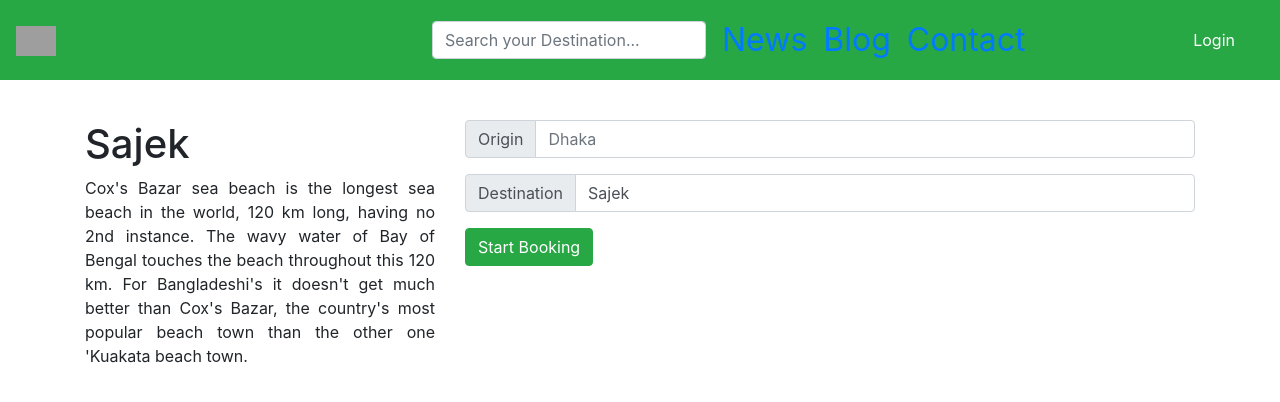
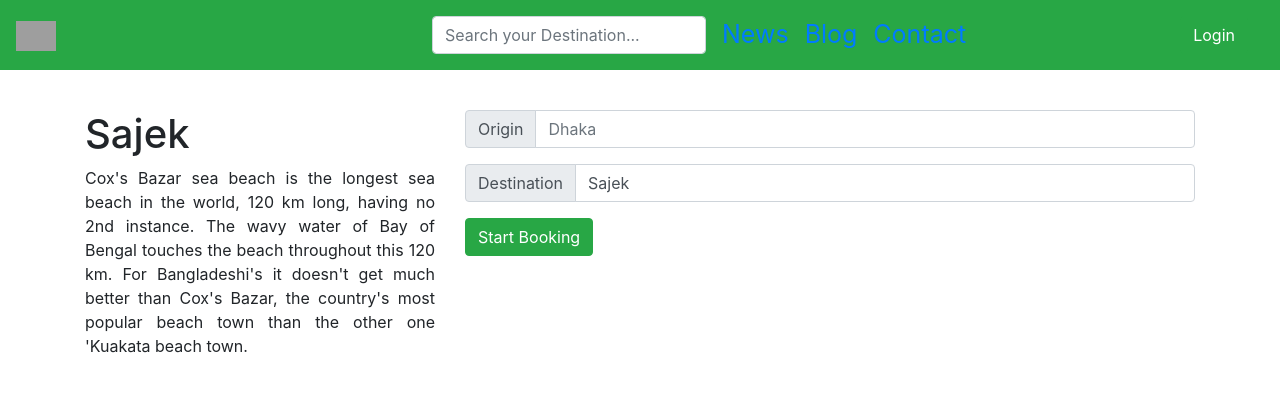
Before and after one commit to nahidkishore/travel-bd, a React (Create React App) app: page /booking/1 in a window 1280 px wide. Shown: the top 402 px of the page. Built offline with nearby package versions, Linux system fonts and the light colour scheme; grey boxes are pictures that could not be loaded.

Commit message:
project finished

```diff
--- a/src/components/Header/Header.js
+++ b/src/components/Header/Header.js
@@ -29,11 +29,11 @@ const Header = () => {
 
     </Form>
     <Nav className="mr-auto nav-header">
-      <Nav.Link href="" style={{ fontWeight: "0",fontSize: "32px" }}><Link to="/news">News</Link></Nav.Link>
+      <Nav.Link href="" style={{ fontWeight: "0",fontSize: "25px" }}><Link to="/news">News</Link></Nav.Link>
       {/* <Nav.Link href="/"><Link to="/destination">Destination</Link> </Nav.Link> */}
-      <Nav.Link href="" style={{ fontWeight: "0",fontSize: "32px" }}><Link to="/blog">Blog</Link></Nav.Link>
+      <Nav.Link href="" style={{ fontWeight: "0",fontSize: "25px" }}><Link to="/blog">Blog</Link></Nav.Link>
 
-      <Nav.Link href="" style={{ fontWeight: "0",fontSize: "32px" }}><Link to="/contact">Contact</Link></Nav.Link>
+      <Nav.Link href="" style={{ fontWeight: "0",fontSize: "25px" }}><Link to="/contact">Contact</Link></Nav.Link>
 
 
       <Nav.Link href=""><p style={{color: 'yellow', weight: 'normal'}}> {loggedInUser.displayName}</p></Nav.Link>
@@ -41,7 +41,7 @@ const Header = () => {
 
     </Nav>
     {/* <Link to="/login"><Button>Login</Button></Link> */}
-    <Nav.Link onClick={handleLoggingButton}  href="" > <Button  variant="success"> {loggedInUser.name ? "LogOut" : "Login"}</Button>
+    <Nav.Link onClick={handleLoggingButton}  href="" > <Button  variant="success"> {loggedInUser.name ? "Logout" : "Login"}</Button>
 
           </Nav.Link>
 
--- a/src/components/Hotels/HotelDetails.js
+++ b/src/components/Hotels/HotelDetails.js
@@ -17,7 +17,7 @@ const HotelDetails = (props) => {
         <Card.Img></Card.Img>
         <Card.Body>
   <Card.Title>{hotelName}</Card.Title>
-  <Card.Text>{guests} {bedrooms} {bed} {bath} <br/>
+  <Card.Text>{guests} guests {bedrooms} bedrooms {bed} bed {bath} bath <br/>
   {facilities} <br/> {cancellation} <br/>
   <p>{rating}(10) ${price}/night</p>
   </Card.Text>
```
Also changed, not shown: firebase.json (added), 1 other file (tests, documents, lock files or other folders).
